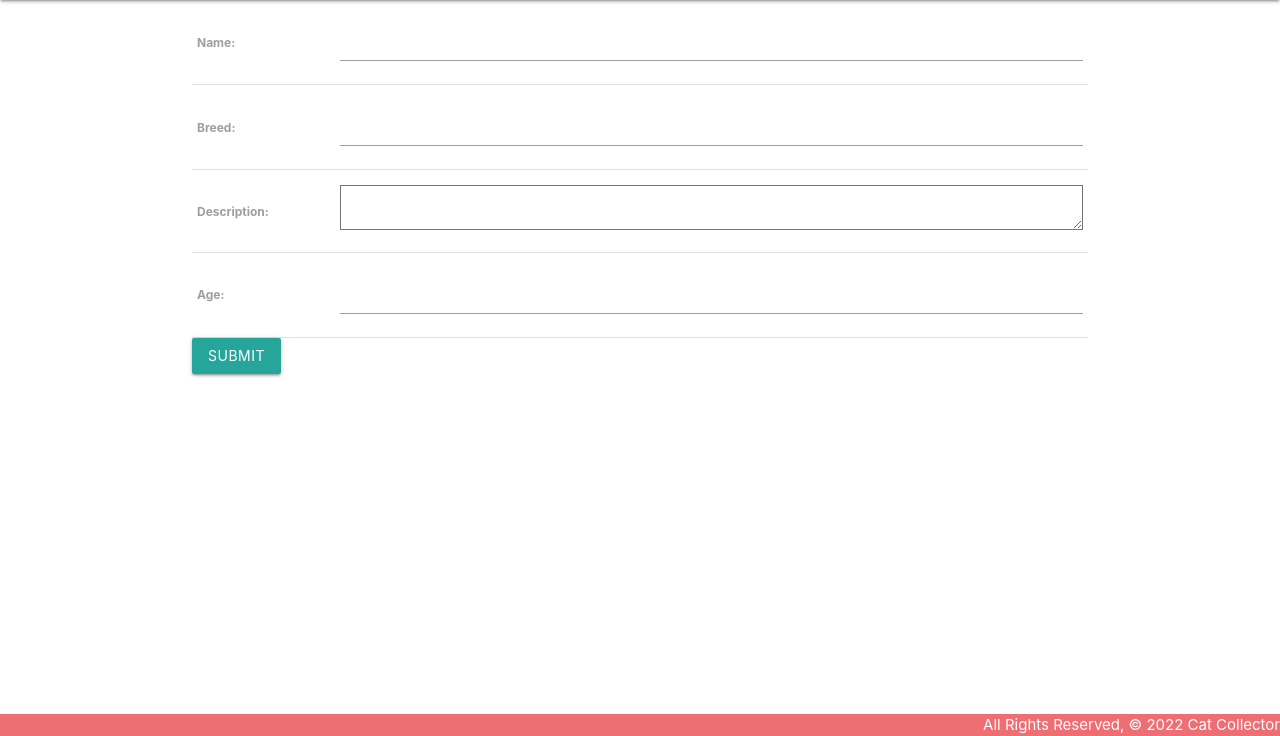
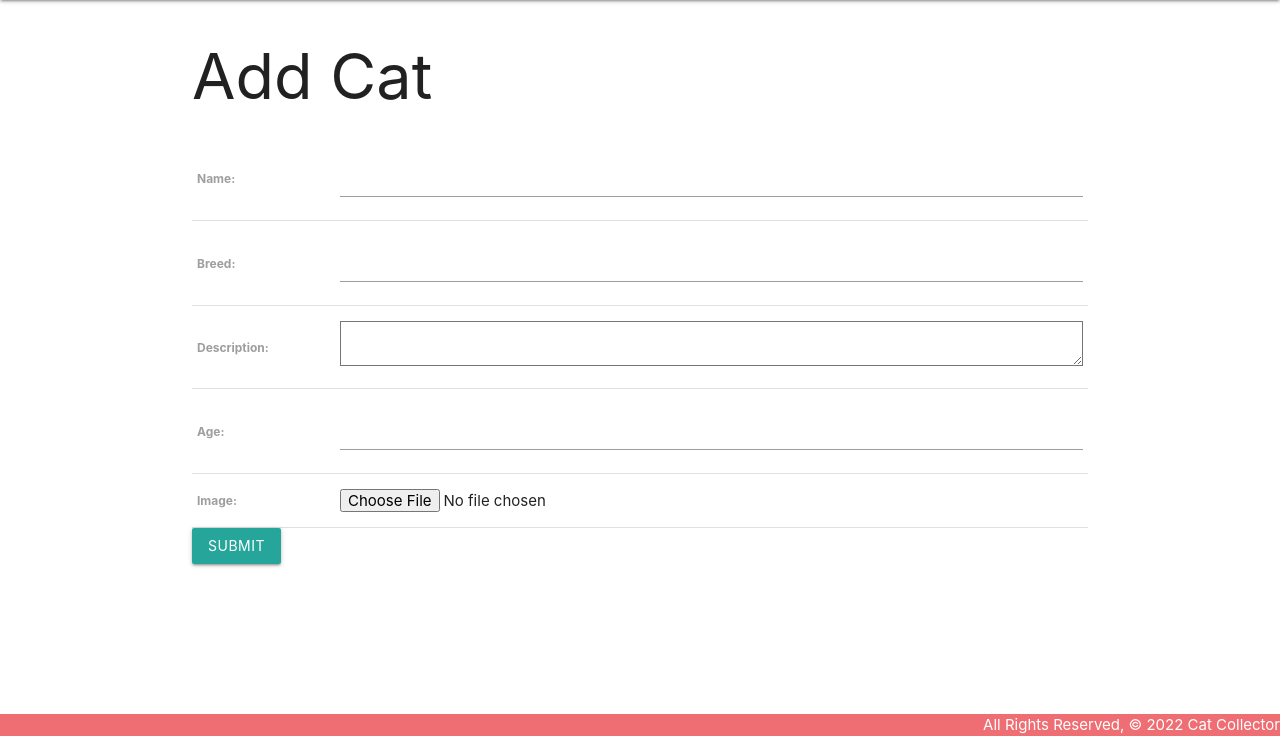
Before and after one commit to Rob-Sesemann/CatCollector, a Django app: page /cats/create/ in a window 1280 px wide. Shown: the part 64-800 px from the top of the page. Run offline with Django 4.2, Linux system fonts and the light colour scheme.

Commit message:
Images updated working

```diff
--- a/main_app/models.py
+++ b/main_app/models.py
@@ -12,3 +12,7 @@ class Cat(models.Model):
 
     def get_absolute_url(self):
         return reverse('detail', kwargs = {'cat_id': self.id})
+
+class Feeding(models.Model):
+    date = models.DateField()
+    meal = models.CharField(max_length=1) # B L D
--- a/main_app/templates/main_app/cat_confirm_delete.html
+++ b/main_app/templates/main_app/cat_confirm_delete.html
@@ -11,7 +11,7 @@
 <form action="" method="post">
     {% csrf_token %}
     <input type="submit" value="Yes - Delete" class="btn">
-    <a href="{% url 'detail' cat.id %}"></a>
+    <a href="{% url 'detail' cat.id %}">Cancel</a>
 </form>
 
 
--- a/main_app/templates/main_app/cat_form.html
+++ b/main_app/templates/main_app/cat_form.html
@@ -2,9 +2,13 @@
 
 {% block content %}
 
-<form action="" method="post">
+{% if object %}
+    <h1>Edit <span class="teal-text">{{ object.name }}</span></h1>
+{% else %}
+    <h1> Add Cat </h1>
+{% endif %}
 
-
+<form action="" method="post" enctype="multipart/form-data">
     {% csrf_token %}
 <!-- I can remove the as_table so that it doesn't become written as a table. -->
     <table>
--- a/main_app/views.py
+++ b/main_app/views.py
@@ -22,7 +22,7 @@ from django.views.generic.edit import CreateView, UpdateView, DeleteView
 # Defining Classes
 class CatCreate(CreateView):
     model = Cat
-    fields = ['name', 'breed', 'description', 'age']
+    fields = ['name', 'breed', 'description', 'age', 'image']
     # fields = '__all__' # fields line will use all the fields mentioned in models.py file - if we wanted some of the fields then we can write it as a list
 # fields = ['name', 'age'] - this will restrict what the end user can create.
     # success_url = '/cats/'
```
Also changed, not shown: main_app/static/uploads/IMG_6544_Vm2JU96.jpg (added).
